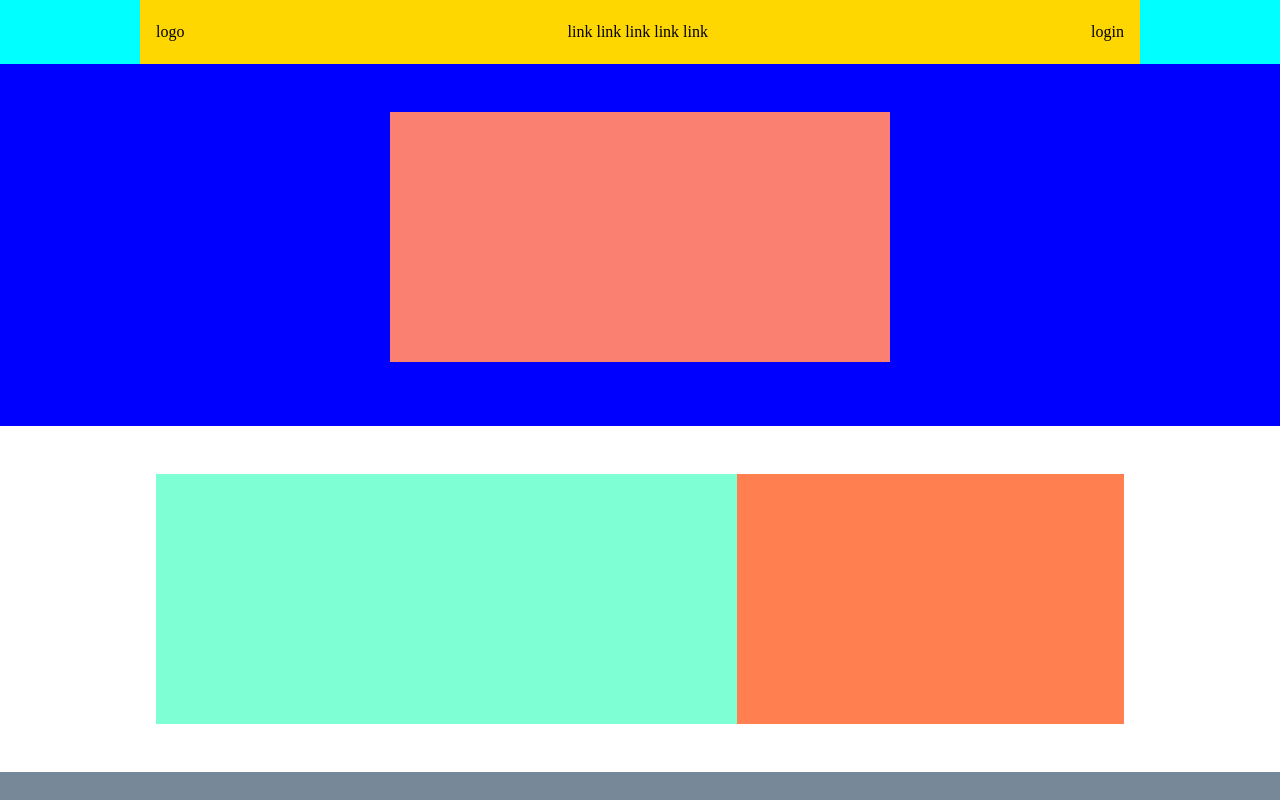
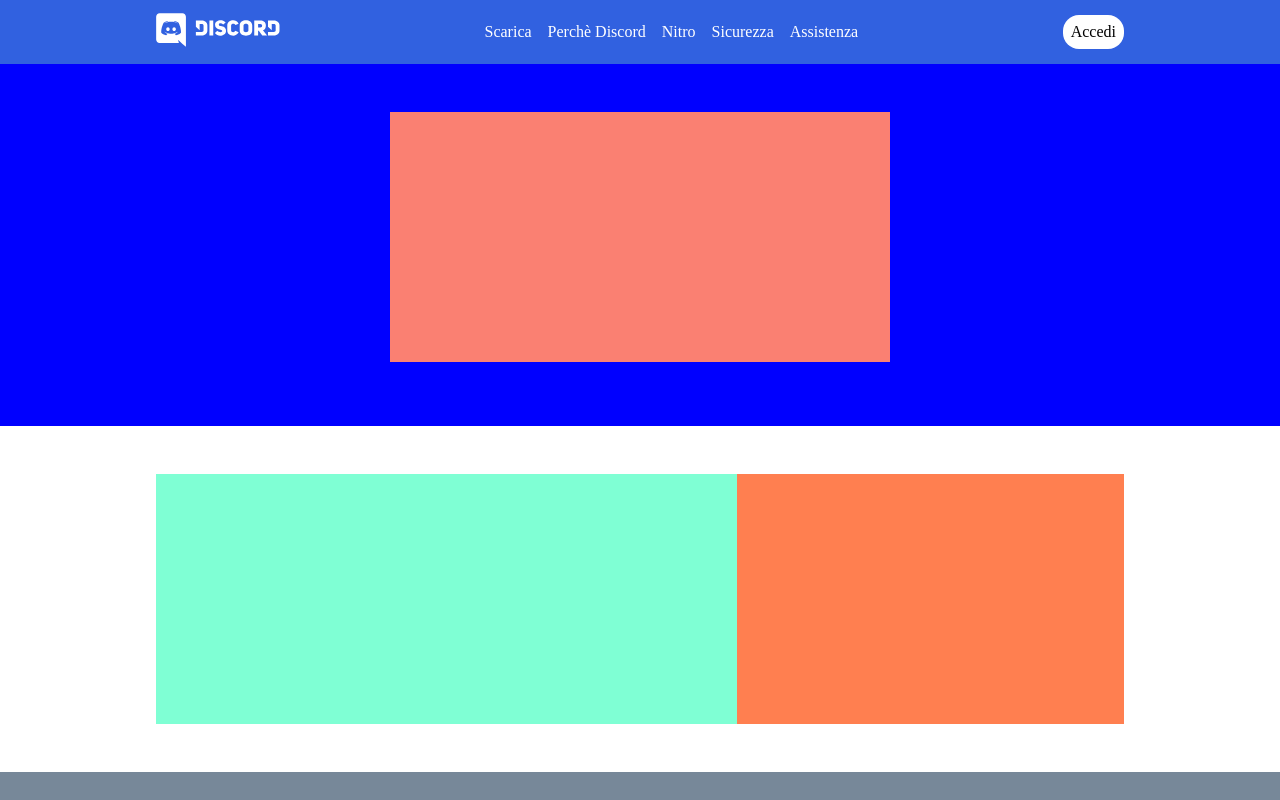
Before and after one commit to Andreaserra1997/htmlcss-discord, a plain HTML site: page index.html in a window 1280 px wide. Shown: the top 800 px of the page. Drawn offline with Linux system fonts and the light colour scheme.

Commit message:
add link nav

```diff
--- a/assets/debug.css
+++ b/assets/debug.css
@@ -1,6 +1,6 @@
-.navbar .container {
+/* .navbar .container {
 	background-color: gold;
-}
+} */
 
 .jumbo {
 	background-color: blue;
--- a/assets/style.css
+++ b/assets/style.css
@@ -16,9 +16,12 @@
 
 /* header */
 
+header {
+	background-color: #3161E0;;
+}
+
 .navbar {
-	height: 4rem; /* TODO: check the value */
-	background-color: cyan; /* TODO: check the value */
+	height: 4rem;
 }
 
 .navbar .container {
@@ -33,9 +36,26 @@
 	align-items: center;
 }
 
-.navbar .container > *:hover {
-	background-color: brown;
-	cursor: pointer;
+.center-nav {
+	display: flex;
+}
+
+.center-nav li {
+	list-style: none;
+	padding: .5rem;
+}
+
+.center-nav a {
+	text-decoration: none;
+	color: white;
+}
+
+.login a {
+	background-color: white;
+	text-decoration: none;
+	padding: .5rem;
+	border-radius: 1rem;
+	color: black;
 }
 
 .jumbo .content {
--- a/index.html
+++ b/index.html
@@ -12,9 +12,23 @@
 	<header>
 		<nav class="navbar">
 			<div class="container">
-				<div class="logo">logo</div>
-				<div class="links">link link link link link</div>
-				<div class="login">login</div>
+				<div class="logo">
+					<a href="">
+						<img src="img/logo.svg" alt="">
+					</a>
+				</div>
+				<div class="links">
+					<ul class="center-nav">
+						<li><a href="">Scarica</a></li>
+						<li><a href="">Perchè Discord</a></li>
+						<li><a href="">Nitro</a></li>
+						<li><a href="">Sicurezza</a></li>
+						<li><a href="">Assistenza</a></li>
+					</ul>
+				</div>
+				<div class="login">
+					<a href="">Accedi</a>
+				</div>
 			</div>
 		</nav>
 
```
